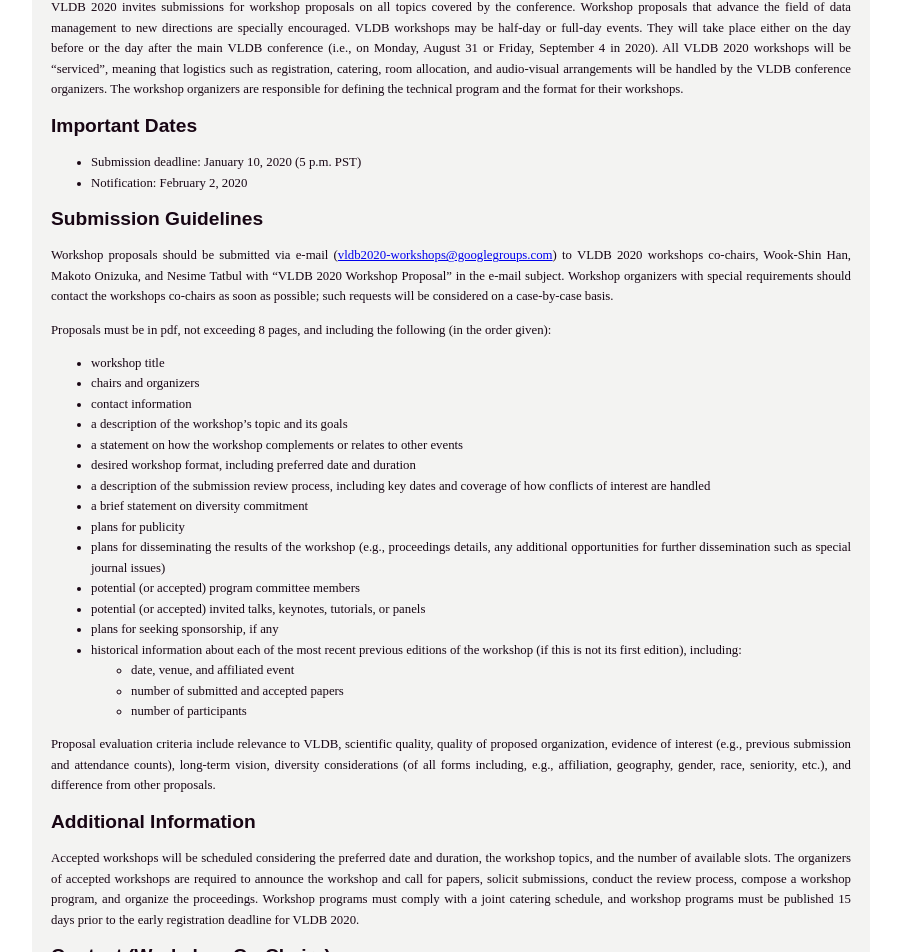
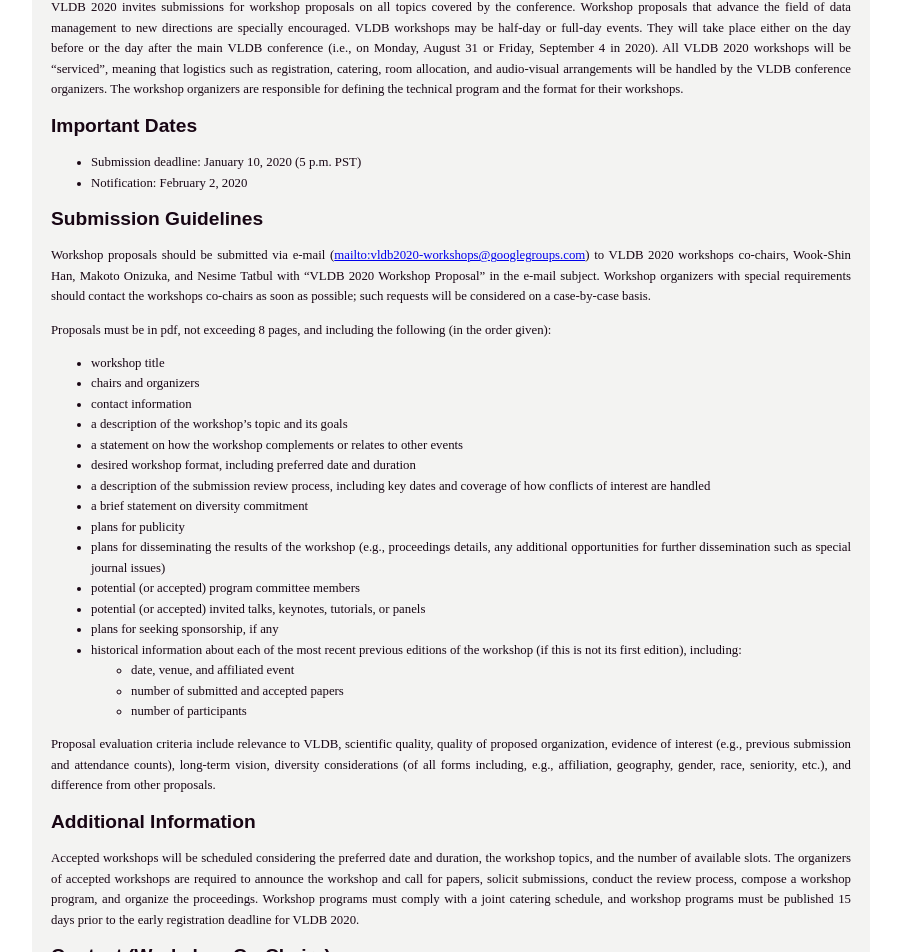
Before and after one commit to VLDB2020/developer-preview, a Jekyll site: the page built from call4workshops.md, in a window 1280 px wide. Shown: the part 1590-2542 px from the top of the page, without its empty margins (189-1090 px from the left). Built offline with Jekyll 4.4.1, drawn with Linux system fonts in a browser that asks for light colours; nearby versions of some CDN libraries; some web fonts are replaced; comment, search, counter and statistics services are not loaded; some of the changed text lies outside the part shown.

Commit message:
add mailto

```diff
--- a/call4workshops.md
+++ b/call4workshops.md
@@ -18,7 +18,7 @@
 
 ## Submission Guidelines
 
-Workshop proposals should be submitted via e-mail (**[vldb2020-workshops@googlegroups.com](vldb2020-workshops@googlegroups.com)**) to VLDB 2020 workshops co-chairs, Wook-Shin Han, Makoto Onizuka, and Nesime Tatbul with "**VLDB 2020 Workshop Proposal**" in the e-mail subject. Workshop organizers with special requirements should contact the workshops co-chairs as soon as possible; such requests will be considered on a case-by-case basis.
+Workshop proposals should be submitted via e-mail (**[mailto:vldb2020-workshops@googlegroups.com](vldb2020-workshops@googlegroups.com)**) to VLDB 2020 workshops co-chairs, Wook-Shin Han, Makoto Onizuka, and Nesime Tatbul with "**VLDB 2020 Workshop Proposal**" in the e-mail subject. Workshop organizers with special requirements should contact the workshops co-chairs as soon as possible; such requests will be considered on a case-by-case basis.
 
 Proposals must be in pdf, **not exceeding 8 pages**, and including the following (in the order given):
 * workshop title
@@ -48,7 +48,7 @@
 
 ## Contact (Workshop Co-Chairs)
 
-* Contact email: [vldb2020-workshops@googlegroups.com](vldb2020-workshops@googlegroups.com)
+* Contact email: [mailto:vldb2020-workshops@googlegroups.com](vldb2020-workshops@googlegroups.com)
    * Wook-Shin Han (POSTECH)
    * Makoto Onizuka (Osaka University)
    * Nesime Tatbul (Intel Labs and MIT)
```
